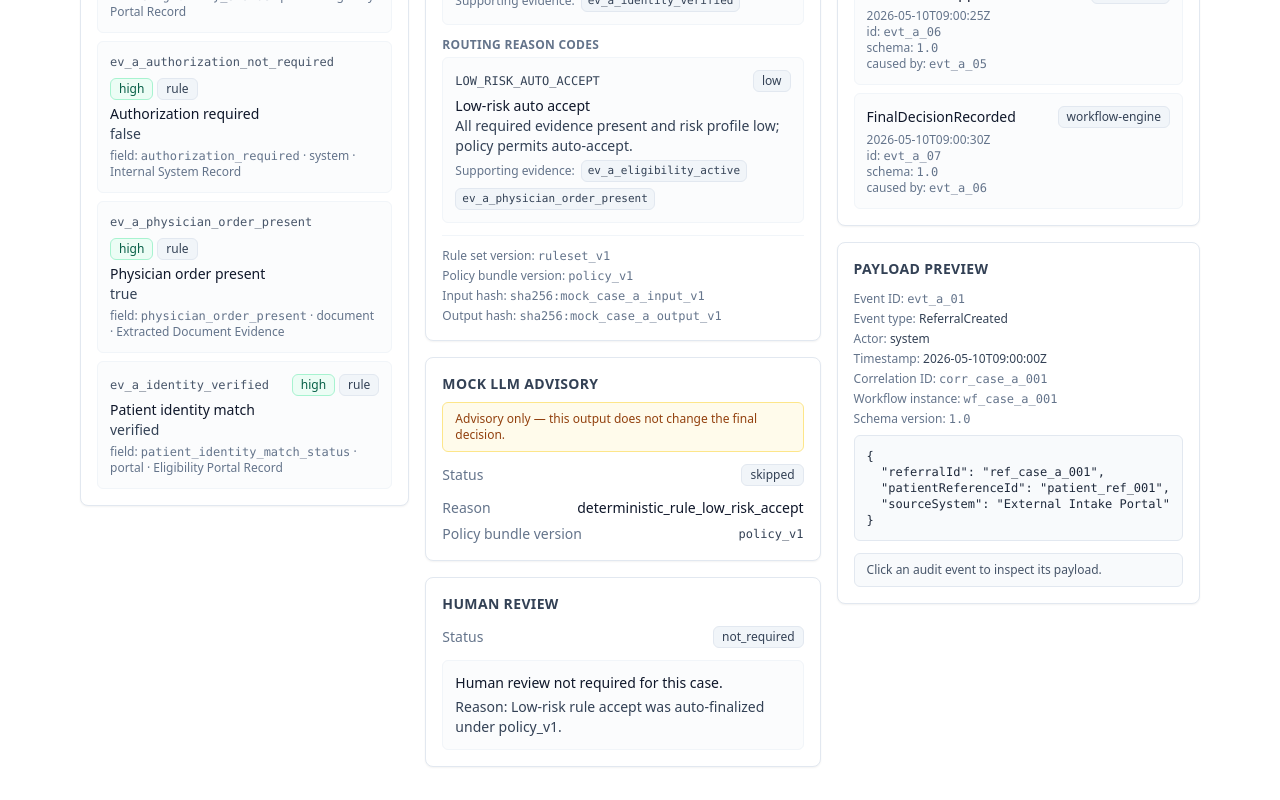
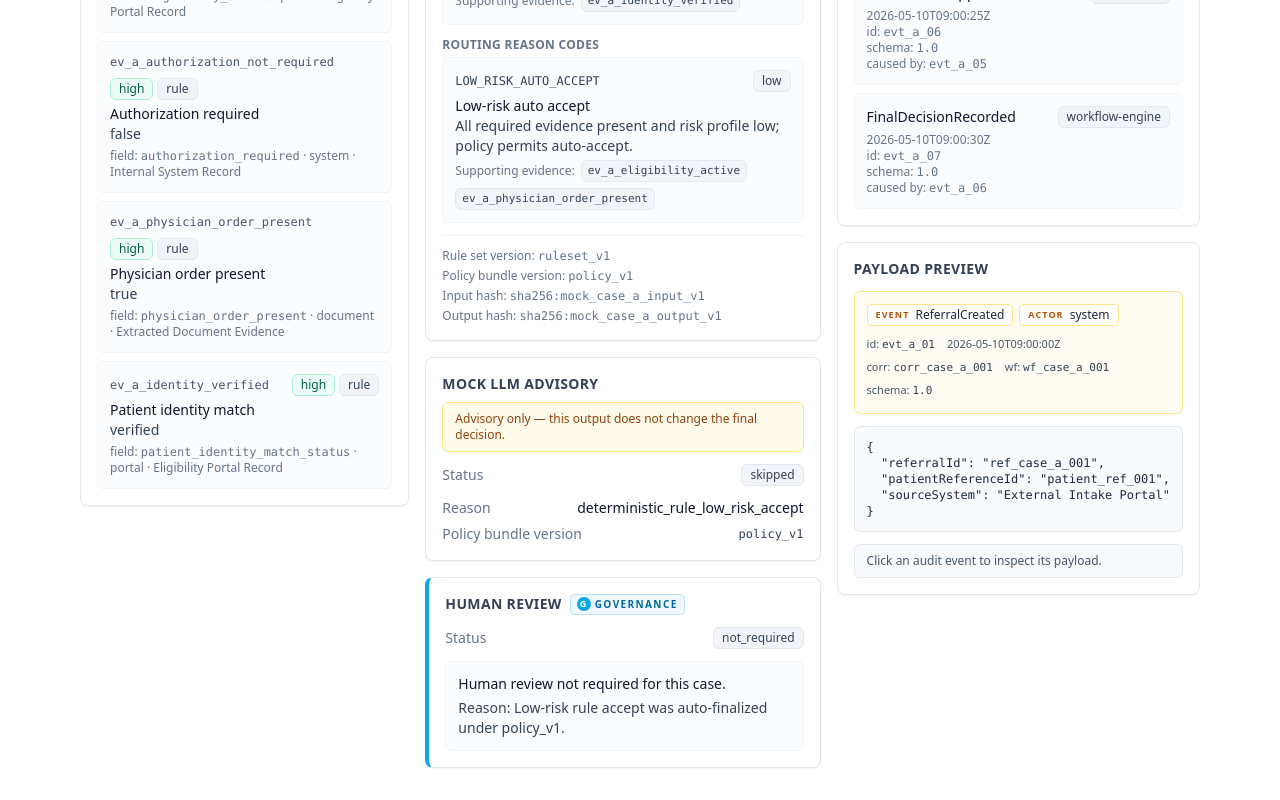
Before and after one commit to Ariosolzq/auditable-ai-referral-demo, a Next.js app: page /cases/case-a in a window 1280 px wide. Shown: the part 1162-1962 px from the top of the page. Built offline with nearby package versions, Linux system fonts and the light colour scheme.

Commit message:
Round 2c: add governance and audit linkage cues

```diff
--- a/components/workflow/AuditEventPayloadPanel.tsx
+++ b/components/workflow/AuditEventPayloadPanel.tsx
@@ -1,9 +1,27 @@
+import type { ReactNode } from "react";
 import type { AuditEvent } from "@/types/referral";
 
 type Props = {
   auditEvents: AuditEvent[];
   selectedAuditEventId?: string | null;
 };
+
+function Chip({
+  label,
+  value,
+}: {
+  label: string;
+  value: ReactNode;
+}) {
+  return (
+    <span className="inline-flex items-center gap-1.5 rounded border border-amber-200 bg-white px-2 py-0.5 text-xs">
+      <span className="text-[9px] font-semibold uppercase tracking-[0.12em] text-amber-700">
+        {label}
+      </span>
+      <span className="font-medium text-slate-800">{value}</span>
+    </span>
+  );
+}
 
 export default function AuditEventPayloadPanel({
   auditEvents,
@@ -20,36 +38,47 @@ export default function AuditEventPayloadPanel({
         Payload Preview
       </h2>
       {event ? (
-        <div className="space-y-2 text-sm">
-          <div className="space-y-1 text-xs text-slate-500">
-            <div>
-              Event ID: <code>{event.id}</code>
+        <div className="space-y-3 text-sm">
+          <div className="rounded-md border border-amber-200 bg-amber-50/60 p-3">
+            <div className="flex flex-wrap items-center gap-1.5">
+              <Chip label="event" value={event.eventType} />
+              <Chip label="actor" value={event.actor} />
+              {event.causationEventId && (
+                <Chip
+                  label="caused by"
+                  value={
+                    <code className="font-mono text-[11px]">
+                      {event.causationEventId}
+                    </code>
+                  }
+                />
+              )}
             </div>
-            <div>
-              Event type:{" "}
-              <span className="text-slate-700">{event.eventType}</span>
+            <div className="mt-2 flex flex-wrap items-center gap-x-3 gap-y-0.5 text-[11px] text-slate-600">
+              <span>
+                id:{" "}
+                <code className="font-mono text-slate-700">{event.id}</code>
+              </span>
+              <span>{event.timestamp}</span>
+              <span>
+                corr:{" "}
+                <code className="font-mono text-slate-700">
+                  {event.correlationId}
+                </code>
+              </span>
+              <span>
+                wf:{" "}
+                <code className="font-mono text-slate-700">
+                  {event.workflowInstanceId}
+                </code>
+              </span>
+              <span>
+                schema:{" "}
+                <code className="font-mono text-slate-700">
+                  {event.schemaVersion}
+                </code>
+              </span>
             </div>
-            <div>
-              Actor: <span className="text-slate-700">{event.actor}</span>
-            </div>
-            <div>
-              Timestamp:{" "}
-              <span className="text-slate-700">{event.timestamp}</span>
-            </div>
-            <div>
-              Correlation ID: <code>{event.correlationId}</code>
-            </div>
-            <div>
-              Workflow instance: <code>{event.workflowInstanceId}</code>
-            </div>
-            <div>
-              Schema version: <code>{event.schemaVersion}</code>
-            </div>
-            {event.causationEventId && (
-              <div>
-                Causation event: <code>{event.causationEventId}</code>
-              </div>
-            )}
           </div>
           <pre className="overflow-x-auto rounded-md border border-slate-200 bg-slate-50 p-3 text-xs text-slate-800">
             {JSON.stringify(event.payload, null, 2)}
--- a/components/workflow/AuditTimeline.tsx
+++ b/components/workflow/AuditTimeline.tsx
@@ -39,7 +39,7 @@ export default function AuditTimeline({
         {auditEvents.map((e) => {
           const isSelected = e.id === selectedAuditEventId;
           const tone = isSelected
-            ? "border-sky-300 bg-sky-50 ring-1 ring-sky-200"
+            ? "border-amber-300 bg-amber-50 ring-1 ring-amber-200"
             : "border-slate-100 bg-slate-50/50 hover:border-slate-200 hover:bg-slate-100/60";
           return (
             <li key={e.id}>
--- a/components/workflow/HumanReviewPanel.tsx
+++ b/components/workflow/HumanReviewPanel.tsx
@@ -91,10 +91,24 @@ export default function HumanReviewPanel({
   };
 
   return (
-    <section className="rounded-lg border border-slate-200 bg-white p-4 shadow-sm">
-      <h2 className="mb-3 text-sm font-semibold uppercase tracking-wide text-slate-700">
-        Human Review
-      </h2>
+    <section className="rounded-lg border border-slate-200 border-l-4 border-l-sky-500 bg-white p-4 shadow-sm">
+      <div className="mb-3 flex flex-wrap items-center gap-2">
+        <h2 className="text-sm font-semibold uppercase tracking-wide text-slate-700">
+          Human Review
+        </h2>
+        <span
+          aria-label="Governance boundary"
+          className="inline-flex items-center gap-1 rounded border border-sky-200 bg-sky-50 px-1.5 py-0.5 text-[10px] font-semibold uppercase tracking-[0.14em] text-sky-700"
+        >
+          <span
+            aria-hidden="true"
+            className="inline-flex h-3.5 w-3.5 items-center justify-center rounded-full bg-sky-500 text-[9px] font-bold text-white"
+          >
+            G
+          </span>
+          Governance
+        </span>
+      </div>
 
       <div className="mb-3 flex items-center justify-between gap-3 text-sm">
         <span className="text-slate-500">Status</span>
@@ -102,6 +116,12 @@ export default function HumanReviewPanel({
           {humanReview.status}
         </Badge>
       </div>
+
+      {humanReview.status !== "not_required" && (
+        <p className="mb-3 rounded-md border-l-2 border-sky-300 bg-sky-50/50 px-3 py-2 text-xs text-slate-700">
+          Only human review can record the final decision in this case.
+        </p>
+      )}
 
       {humanReview.status === "not_required" ? (
         <div className="rounded-md border border-slate-100 bg-slate-50/50 p-3 text-sm text-slate-700">
```
